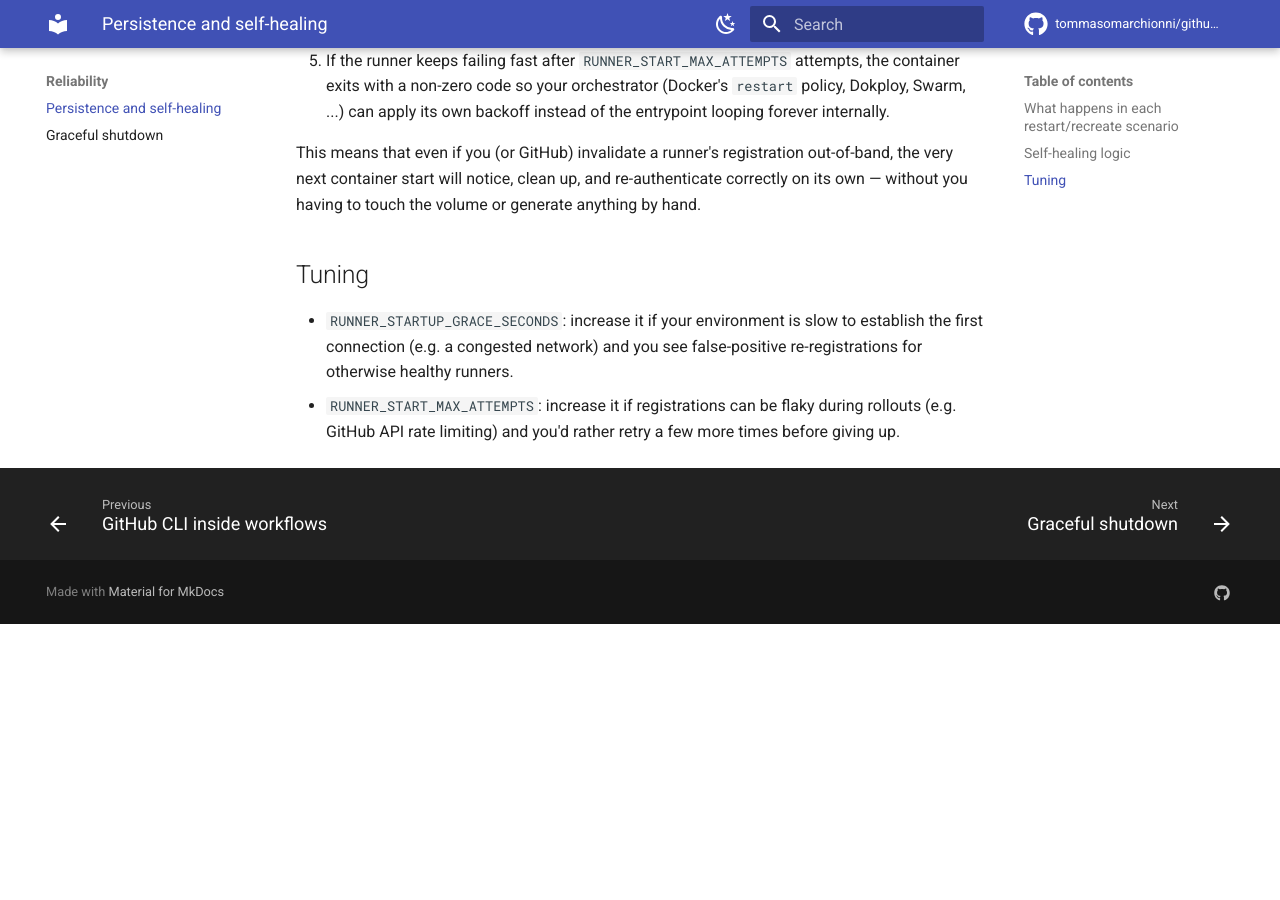
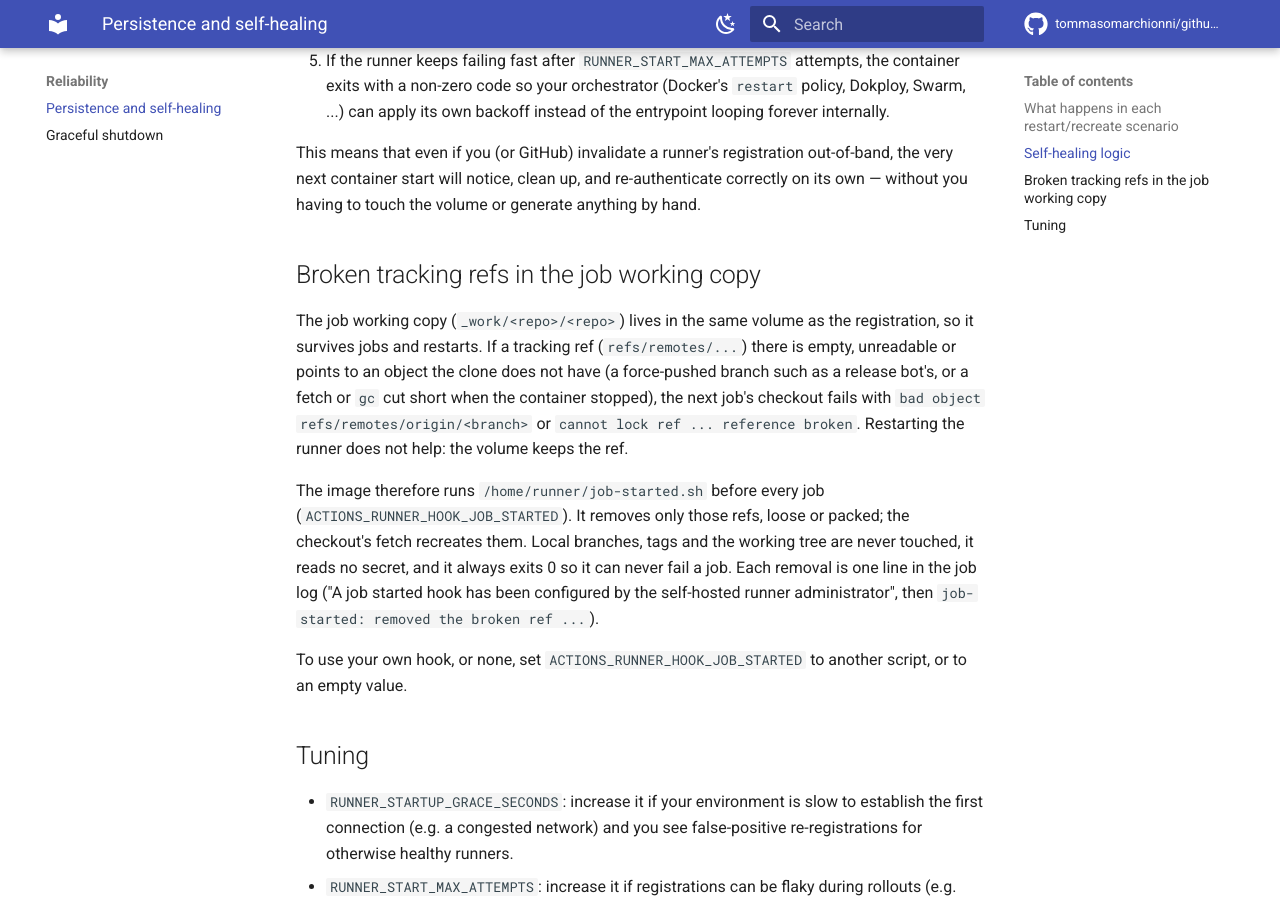
Before and after one commit to tommasomarchionni/github-runner, an MkDocs documentation site: the page built from docs/persistence.md, in a window 1280 px wide and 900 px high, scrolled down 1891 px. Built offline with MkDocs 1.6.1 and Material for MkDocs 9.7.7, drawn with Linux system fonts in a browser that asks for light colours; comment, search, counter and statistics services are not loaded; before the commit the page ends 2515 px from its top, so only the background shows below that.

Commit message:
feat: remove broken tracking refs from the job working copy before every job (#37)
Closes #36

```diff
--- a/docs/persistence.md
+++ b/docs/persistence.md
@@ -52,6 +52,25 @@ out-of-band, the very next container start will notice, clean up, and
 re-authenticate correctly on its own — without you having to touch the
 volume or generate anything by hand.
 
+## Broken tracking refs in the job working copy
+
+The job working copy (`_work/<repo>/<repo>`) lives in the same volume as the registration, so it
+survives jobs and restarts. If a tracking ref (`refs/remotes/...`) there is empty, unreadable or
+points to an object the clone does not have (a force-pushed branch such as a release bot's, or a
+fetch or `gc` cut short when the container stopped), the next job's checkout fails with
+`bad object refs/remotes/origin/<branch>` or `cannot lock ref ... reference broken`. Restarting the
+runner does not help: the volume keeps the ref.
+
+The image therefore runs `/home/runner/job-started.sh` before every job
+(`ACTIONS_RUNNER_HOOK_JOB_STARTED`). It removes only those refs, loose or packed; the checkout's
+fetch recreates them. Local branches, tags and the working tree are never touched, it reads no
+secret, and it always exits 0 so it can never fail a job. Each removal is one line in the job log
+("A job started hook has been configured by the self-hosted runner administrator", then
+`job-started: removed the broken ref ...`).
+
+To use your own hook, or none, set `ACTIONS_RUNNER_HOOK_JOB_STARTED` to another script, or to an
+empty value.
+
 ## Tuning
 
 - `RUNNER_STARTUP_GRACE_SECONDS`: increase it if your environment is slow
```
Also changed, not shown: CHANGELOG.md (+9 -0 lines), docs/environment-variables.md (+1 -0 lines), docs/troubleshooting.md (+12 -0 lines), 6 other files.
